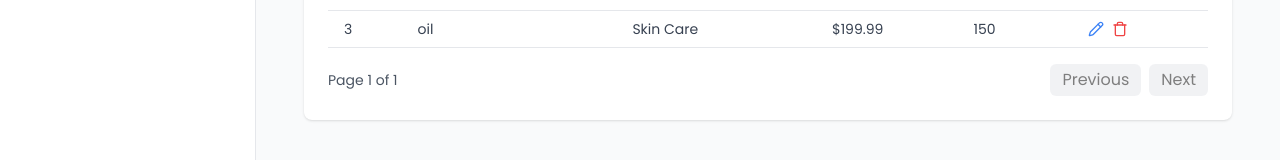
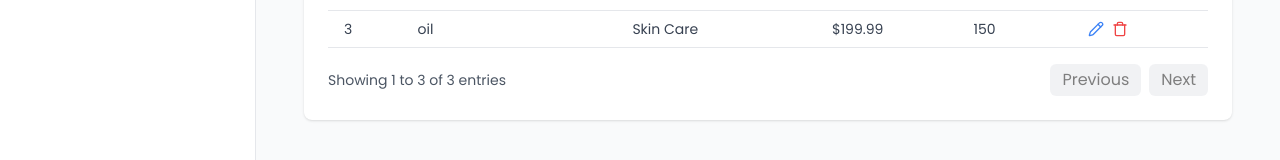
Before and after one commit to engineerkini/beauty-ecomerce, a React (Vite) app: page /dashboard in a window 1280 px wide. Both pictures are taken after a click on the button "Products". Shown: the part 394-554 px from the top of the page. Built offline with nearby package versions, Linux system fonts and the light colour scheme.

Commit message:
Database

```diff
--- a/src/components/common/Datatable.jsx
+++ b/src/components/common/Datatable.jsx
@@ -1,16 +1,21 @@
-import { useState } from "react";
+
+import React, { useState } from "react";
+import PropTypes from "prop-types";
 import { PencilIcon, TrashIcon } from "lucide-react";
-const DataTable = ({ data, columns, onEdit, onDelete }) => {
+
+const DataTable = ({ data, columns, onEdit, onDelete, rowsPerPage = 10 }) => {
   const [searchTerm, setSearchTerm] = useState("");
   const [currentPage, setCurrentPage] = useState(1);
-  const rowsPerPage = 10;
+
+  // Ensure data is an array
+  const tableData = Array.isArray(data) ? data : [];
 
   // Filter data based on search term
-  const filteredData = data.filter((item) =>
+  const filteredData = tableData.filter((item) =>
     columns.some(
       (column) =>
         column.key !== "actions" &&
-        String(item[column.key])
+        String(item[column.key] || "")
           .toLowerCase()
           .includes(searchTerm.toLowerCase())
     )
@@ -23,15 +28,19 @@ const DataTable = ({ data, columns, onEdit, onDelete }) => {
     currentPage * rowsPerPage
   );
 
+  const handleSearchChange = (e) => {
+    setSearchTerm(e.target.value);
+    setCurrentPage(1);
+  };
+
   return (
     <div className="bg-white p-6 rounded-lg shadow">
-      {/* Search Bar */}
       <div className="mb-4">
         <input
           type="text"
           placeholder="Search..."
           value={searchTerm}
-          onChange={(e) => setSearchTerm(e.target.value)}
+          onChange={handleSearchChange}
           className="w-full px-4 py-2 border border-gray-300 rounded-md focus:ring-2 focus:ring-blue-500 focus:outline-none"
         />
       </div>
@@ -54,7 +63,7 @@ const DataTable = ({ data, columns, onEdit, onDelete }) => {
           <tbody>
             {displayedData.length > 0 ? (
               displayedData.map((row) => (
-                <tr key={row.id} className="hover:bg-gray-50">
+                <tr key={row.id || row.key} className="hover:bg-gray-50">
                   {columns.map((column) =>
                     column.key === "actions" ? (
                       <td
@@ -64,13 +73,15 @@ const DataTable = ({ data, columns, onEdit, onDelete }) => {
                         <div className="flex space-x-2">
                           <button
                             onClick={() => onEdit(row)}
-                            className="text-blue-500 hover:text-blue-700"
+                            className="text-blue-500 hover:text-blue-700 focus:outline-none"
+                            aria-label="Edit"
                           >
                             <PencilIcon className="w-4 h-4" />
                           </button>
                           <button
                             onClick={() => onDelete(row.id)}
-                            className="text-red-500 hover:text-red-700"
+                            className="text-red-500 hover:text-red-700 focus:outline-none"
+                            aria-label="Delete"
                           >
                             <TrashIcon className="w-4 h-4" />
                           </button>
@@ -81,7 +92,7 @@ const DataTable = ({ data, columns, onEdit, onDelete }) => {
                         key={column.key}
                         className="py-2 px-4 border-b text-sm text-gray-700"
                       >
-                        {row[column.key]}
+                        {row[column.key] || ""}
                       </td>
                     )
                   )}
@@ -91,9 +102,9 @@ const DataTable = ({ data, columns, onEdit, onDelete }) => {
               <tr>
                 <td
                   colSpan={columns.length}
-                  className="py-2 px-4 text-center text-gray-500"
+                  className="py-4 px-4 text-center text-gray-500"
                 >
-                  No data found
+                  No products available
                 </td>
               </tr>
             )}
@@ -102,15 +113,23 @@ const DataTable = ({ data, columns, onEdit, onDelete }) => {
       </div>
 
       {/* Pagination */}
+      {filteredData.length > 0 && (
         <div className="flex justify-between items-center mt-4">
           <p className="text-sm text-gray-600">
-          Page {currentPage} of {totalPages || 1}
+            Showing {Math.min(
+              (currentPage - 1) * rowsPerPage + 1,
+              filteredData.length
+            )}{" "}
+            to{" "}
+            {Math.min(currentPage * rowsPerPage, filteredData.length)} of{" "}
+            {filteredData.length} entries
           </p>
           <div className="flex space-x-2">
             <button
               onClick={() => setCurrentPage((prev) => Math.max(prev - 1, 1))}
               className="px-3 py-1 bg-gray-200 rounded-md hover:bg-gray-300 disabled:opacity-50"
               disabled={currentPage === 1}
+              aria-label="Previous Page"
             >
               Previous
             </button>
@@ -120,13 +139,28 @@ const DataTable = ({ data, columns, onEdit, onDelete }) => {
               }
               className="px-3 py-1 bg-gray-200 rounded-md hover:bg-gray-300 disabled:opacity-50"
               disabled={currentPage === totalPages}
+              aria-label="Next Page"
             >
               Next
             </button>
           </div>
         </div>
+      )}
     </div>
   );
 };
 
+DataTable.propTypes = {
+  data: PropTypes.array.isRequired,
+  columns: PropTypes.arrayOf(
+    PropTypes.shape({
+      key: PropTypes.string.isRequired,
+      title: PropTypes.string.isRequired,
+    })
+  ).isRequired,
+  onEdit: PropTypes.func,
+  onDelete: PropTypes.func,
+  rowsPerPage: PropTypes.number,
+};
+
 export default DataTable;
```
Lines whose indentation alone changed are shown as unchanged.
